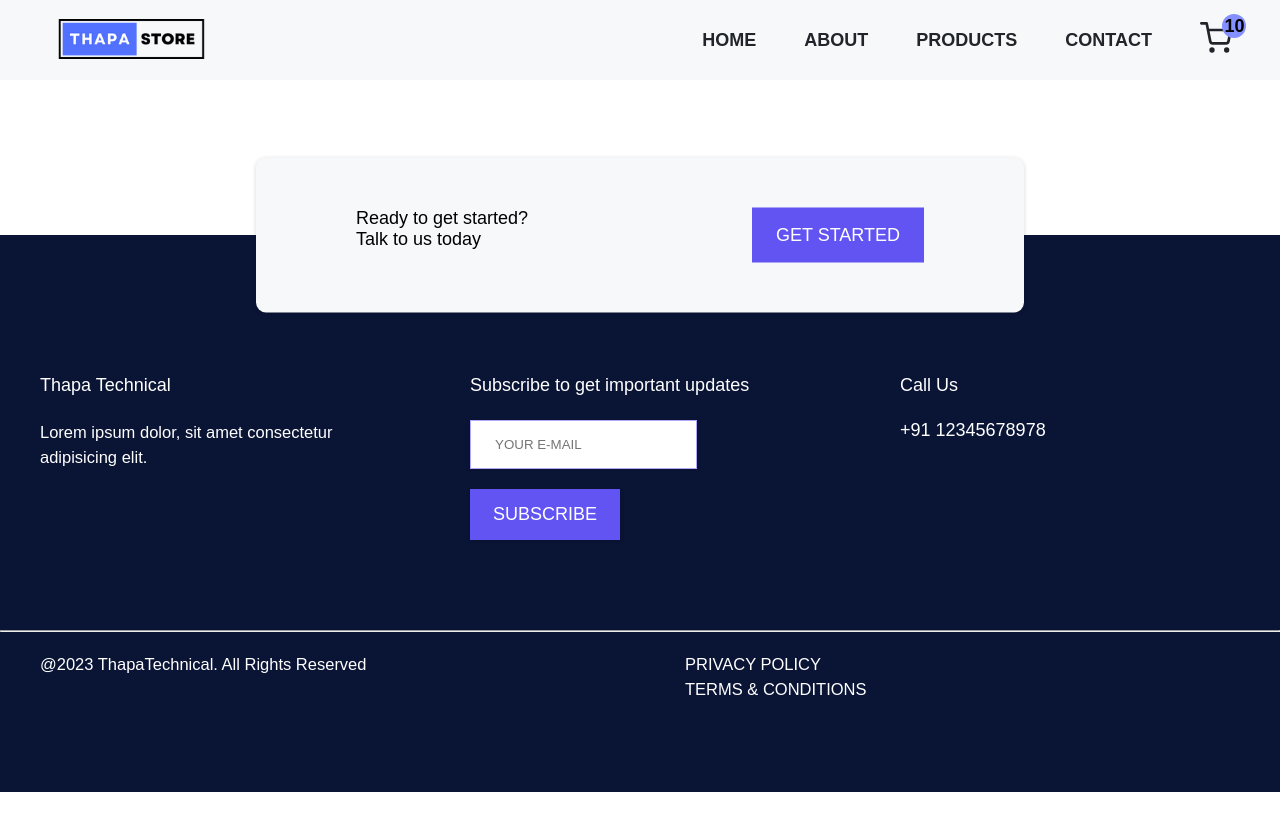
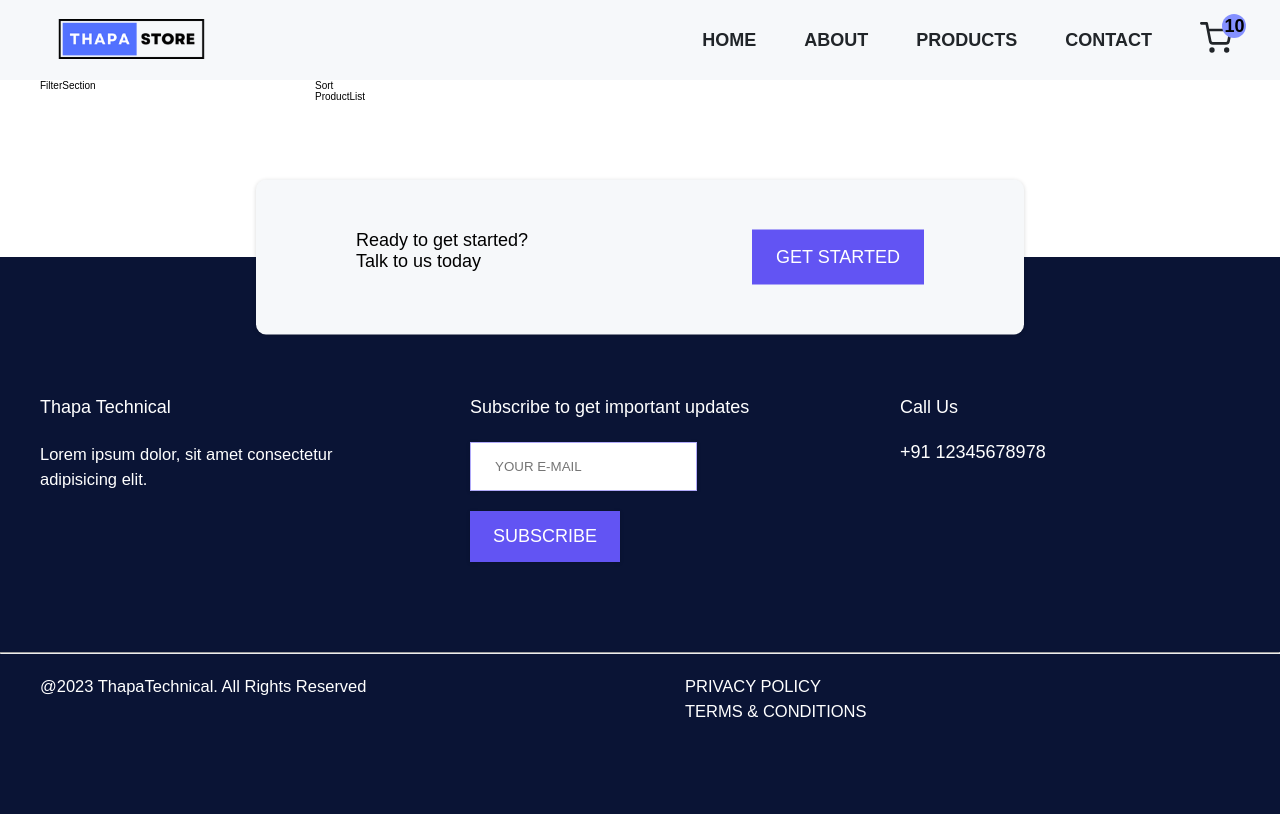
Before and after one commit to jk36236/MyStore, a React (Create React App) app: page /products in a window 1280 px wide. Built offline with nearby package versions, Linux system fonts and the light colour scheme; no server answers.

Commit message:
products page setup

```diff
--- a/src/Products.js
+++ b/src/Products.js
@@ -1,8 +1,33 @@
 import React from "react";
 import styled from "styled-components";
+import FilterSection from "./components/FilterSection";
+import ProductList from "./components/ProductList";
+import Sort from "./components/Sort";
+
 
 const Products = () => {
-  return <Wrapper></Wrapper>;
+  return( <Wrapper>
+    {/* we haven't used grid-2-column because i n that both columns get equal width but here 1st col-less width(20%), 2nd col-more width(80%),thats why grid-filter-column class */}
+<div className="container grid grid-filter-column">
+  {/*1st coloumn- filter section*/}
+  <div>
+    <FilterSection />
+  </div>
+{/* 2nd column- sort & product view  */}
+<section className="product-view--sort">
+  {/* 2nd col 1st row -sort */}
+  <div className="sort-filter">
+    <Sort />
+  </div>
+{/* 2nd col 2nd row -products */}
+<div className="main-product">
+<ProductList />
+</div>
+
+</section>
+</div>
+  </Wrapper>
+  );
 };
 
 const Wrapper = styled.section`
--- /dev/null
+++ b/src/components/FilterSection.js
@@ -0,0 +1,9 @@
+import React from 'react'
+
+const FilterSection = () => {
+  return (
+    <div>FilterSection</div>
+  )
+}
+
+export default FilterSection
--- /dev/null
+++ b/src/components/ProductList.js
@@ -0,0 +1,9 @@
+import React from 'react'
+
+const ProductList = () => {
+  return (
+    <div>ProductList</div>
+  )
+}
+
+export default ProductList
--- /dev/null
+++ b/src/components/Sort.js
@@ -0,0 +1,9 @@
+import React from 'react'
+
+const Sort = () => {
+  return (
+    <div>Sort</div>
+  )
+}
+
+export default Sort
```
